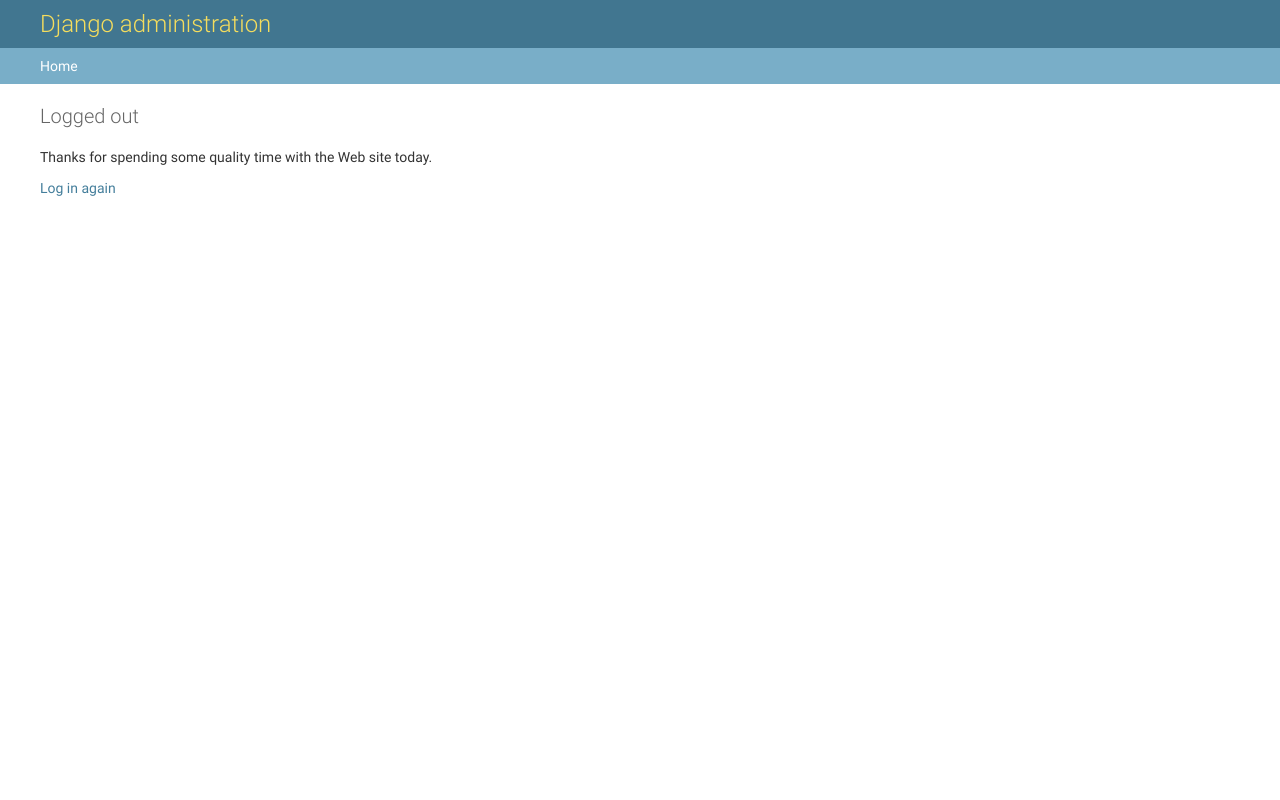
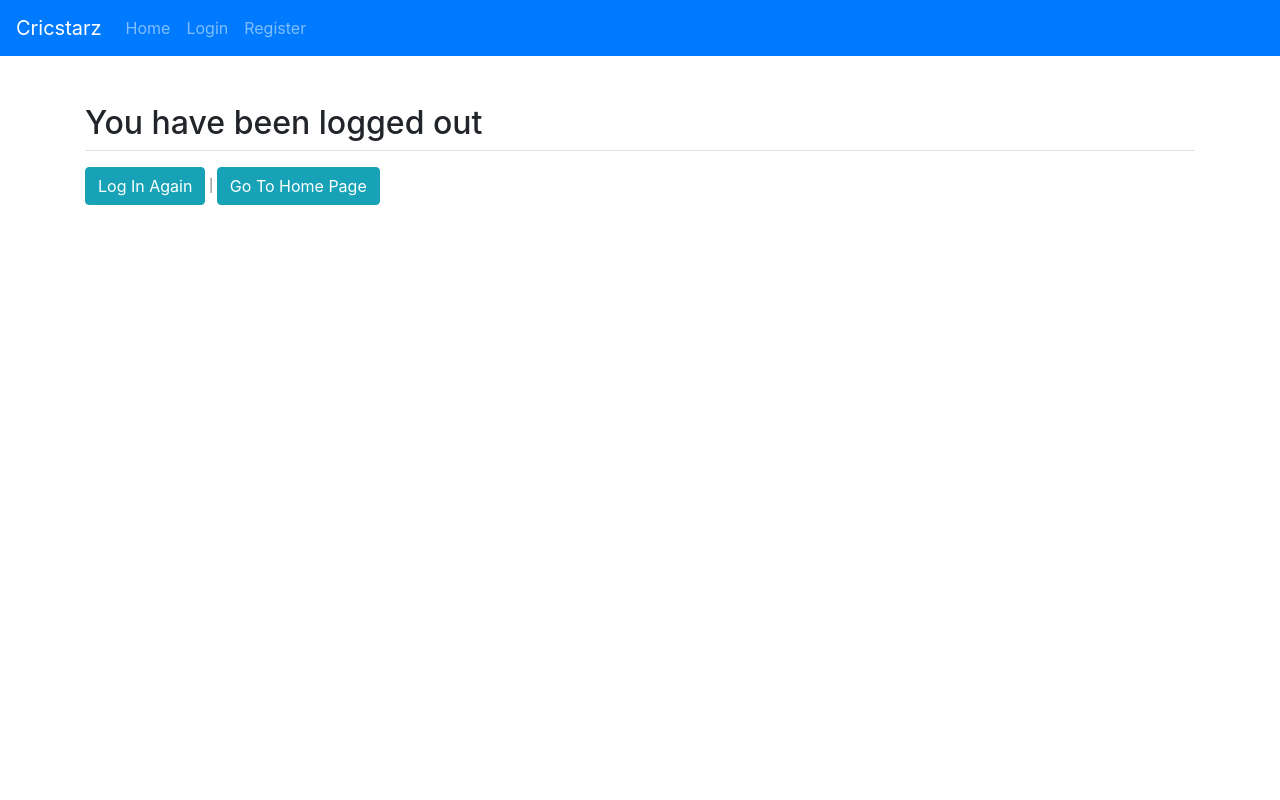
Before and after one commit to RohanIRathi/Cricstarz, a Django app: page /accounts/logout/ in a window 1280 px wide. Run offline with Django 3.2, Linux system fonts and the light colour scheme; some libraries are stand-ins or nearby versions.

Commit message:
Optimised UI

```diff
--- a/home/templates/base.html
+++ b/home/templates/base.html
@@ -14,7 +14,8 @@
 	</head>
 
 	<body>
-		<div class="container">
+
+		{% block navbar %}{% endblock navbar %}
 		{% if messages %}
 			{% for message in messages %}
 				<div class="alert alert-{{ message.tags }}">
@@ -22,12 +23,21 @@
 				</div>
 			{% endfor %}
 		{% endif %}
+
+
+		<div class="container">
+
+			{% block up %}{% endblock up %}
+
 			{% block content %}{% endblock content %}
 			<!-- JS, Popper.js, and jQuery -->
 		</div>
 
+		<footer class="footer" style="height: 20px;"></footer>
+
 		<script src="https://code.jquery.com/jquery-3.5.1.slim.min.js" integrity="sha384-DfXdz2htPH0lsSSs5nCTpuj/zy4C+OGpamoFVy38MVBnE+IbbVYUew+OrCXaRkfj" crossorigin="anonymous"></script>
 		<script src="https://cdn.jsdelivr.net/npm/popper.js@1.16.1/dist/umd/popper.min.js" integrity="sha384-9/reFTGAW83EW2RDu2S0VKaIzap3H66lZH81PoYlFhbGU+6BZp6G7niu735Sk7lN" crossorigin="anonymous"></script>
 		<script src="https://stackpath.bootstrapcdn.com/bootstrap/4.5.2/js/bootstrap.min.js" integrity="sha384-B4gt1jrGC7Jh4AgTPSdUtOBvfO8shuf57BaghqFfPlYxofvL8/KUEfYiJOMMV+rV" crossorigin="anonymous"></script>
+
 	</body>
 </head>
--- /dev/null
+++ b/home/templates/menu.html
@@ -0,0 +1,42 @@
+{% extends 'base.html' %} {% block navbar %}
+<header class="site-header">
+  <nav class="navbar sticky-top navbar-expand-lg navbar-dark bg-primary">
+    <a class="navbar-brand" href="{% url 'home' %}">Cricstarz</a>
+    <button
+      class="navbar-toggler"
+      type="button"
+      data-toggle="collapse"
+      data-target="#navbarSupportedContent"
+      aria-controls="navbarSupportedContent"
+      aria-expanded="false"
+      aria-label="Toggle navigation"
+    >
+      <span class="navbar-toggler-icon"></span>
+    </button>
+
+    <div class="collapse navbar-collapse" id="navbarSupportedContent">
+      <ul class="navbar-nav mr-auto justify-content-end">
+        <li class="nav-item">
+          <a class="nav-link" href="{% url 'home' %}">Home</a>
+        </li>
+        {% if user.is_authenticated %}
+        <li class="nav-item">
+          <a class="nav-link" href="{% url 'tournaments:create' %}">Create Tournament</a>
+        </li>
+        <li class="nav-item">
+          <a class="nav-link" href="{% url 'logout' %}">Logout</a>
+        </li>
+        {% else %}
+        <li class="nav-item">
+          <a class="nav-link" href="{% url 'login' %}">Login</a>
+        </li>
+        <li class="nav-item">
+          <a class="nav-link" href="{% url 'register' %}">Register</a>
+        </li>
+        {% endif %}
+      </ul>
+    </div>
+  </nav>
+  <br /><br />
+</header>
+{% endblock navbar %}
--- /dev/null
+++ b/home/templates/registration/logged_out.html
@@ -0,0 +1,10 @@
+{% extends "menu.html" %}
+{% block content %}
+    <h2>You have been logged out</h2>
+    <div class="border-top pt-3">
+        <small class="text-muted">
+            <input class="btn btn-info" type="submit" onclick="window.location='{% url 'login' %}' ; return false;" value="Log In Again"> |
+            <input class="btn btn-info" type="submit" onclick="window.location='{% url 'home' %}' ; return false;" value="Go To Home Page">
+        </small>
+    </div>
+{% endblock content %}
--- a/home/templates/registration/login.html
+++ b/home/templates/registration/login.html
@@ -1,4 +1,4 @@
-{% extends 'base.html' %}
+{% extends 'menu.html' %}
 {% load crispy_forms_tags %}
 {% block content %}
     <div class="container">
--- a/home/templates/registration/register.html
+++ b/home/templates/registration/register.html
@@ -1,4 +1,4 @@
-{% extends 'base.html' %}
+{% extends 'menu.html' %}
 {% load crispy_forms_tags %}
 {% block content %}
     <div class="container">
--- a/tournament/templates/tournament/tournament_list.html
+++ b/tournament/templates/tournament/tournament_list.html
@@ -1,4 +1,4 @@
-{% extends 'base.html' %}
+{% extends 'menu.html' %}
 
 {% block content %}
   <h1>Tournament List</h1>
```
Also changed, not shown: home/templates/home/index.html (+41 -5 lines), tournament/templates/tournament/tournament_form.html (+9 -7 lines), db.sqlite3, home/static/images/below.png (added), home/static/images/up.png (added), 1 other file. Lines whose indentation alone changed are shown as unchanged.
